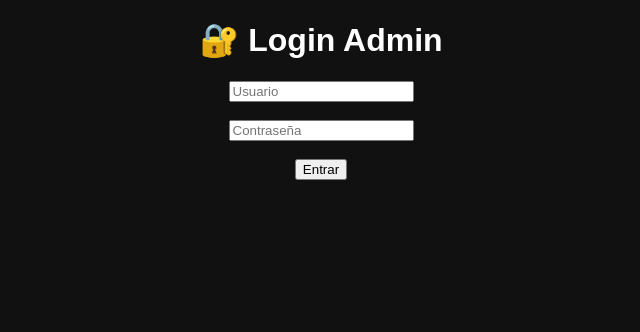
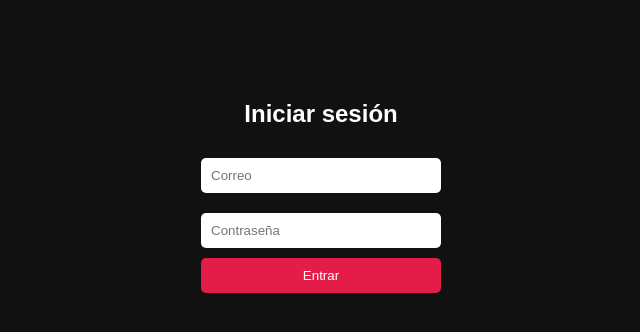
Before and after one commit to ValkiriaSex/Sexshop, a website: page public/login.html in a window 1280 px wide. Both pictures are taken after a click on the button "Entrar". Shown: the whole page, without its empty margins (319-959 px from the left). Drawn offline with Linux system fonts and the light colour scheme; no server answers.

Commit message:
login completo sistema

```diff
--- a/public/login.html
+++ b/public/login.html
@@ -3,48 +3,66 @@
 <head>
 <meta charset="UTF-8">
 <title>Login</title>
+
+<style>
+body {
+    background:#111;
+    color:white;
+    font-family:Arial;
+    text-align:center;
+    margin-top:100px;
+}
+
+input {
+    padding:10px;
+    margin:10px;
+    width:220px;
+    border:none;
+    border-radius:5px;
+}
+
+button {
+    padding:10px;
+    width:240px;
+    background:#e11d48;
+    color:white;
+    border:none;
+    border-radius:5px;
+    cursor:pointer;
+}
+</style>
 </head>
 
-<body style="background:#111;color:white;text-align:center;font-family:Arial;">
+<body>
 
-<h1>🔐 Login Admin</h1>
+<h2>Iniciar sesión</h2>
 
-<input type="text" id="user" placeholder="Usuario"><br><br>
-<input type="password" id="pass" placeholder="Contraseña"><br><br>
+<input id="email" placeholder="Correo"><br>
+<input id="password" type="password" placeholder="Contraseña"><br>
 
 <button onclick="login()">Entrar</button>
 
-<p id="msg"></p>
+<script>
+async function login(){
+    const email = document.getElementById("email").value;
+    const password = document.getElementById("password").value;
 
-<script>
+    const res = await fetch("/api/login", {
+        method:"POST",
+        headers:{ "Content-Type":"application/json" },
+        body: JSON.stringify({email, password})
+    });
 
-async function login() {
-    const user = document.getElementById("user").value;
-    const pass = document.getElementById("pass").value;
+    const data = await res.json();
 
-    try {
-        const res = await fetch("/api/login", {
-            method: "POST",
-            headers: {
-                "Content-Type": "application/json"
-            },
-            body: JSON.stringify({ user, pass })
-        });
-
-        const data = await res.json();
-
-        if (res.ok) {
-            localStorage.setItem("token", data.token);
-            window.location.href = "/admin.html";
-        } else {
-            document.getElementById("msg").textContent = data.error;
-        }
-
-    } catch (error) {
-        console.log("ERROR:", error);
+    if(data.token){
+        localStorage.setItem("token", data.token);
+        alert("Bienvenido");
+        window.location.href = "/";
+    } else {
+        alert("Datos incorrectos");
     }
 }
-
 </script>
 
 </body>
```
Also changed, not shown: public/admin-login.html (added).
